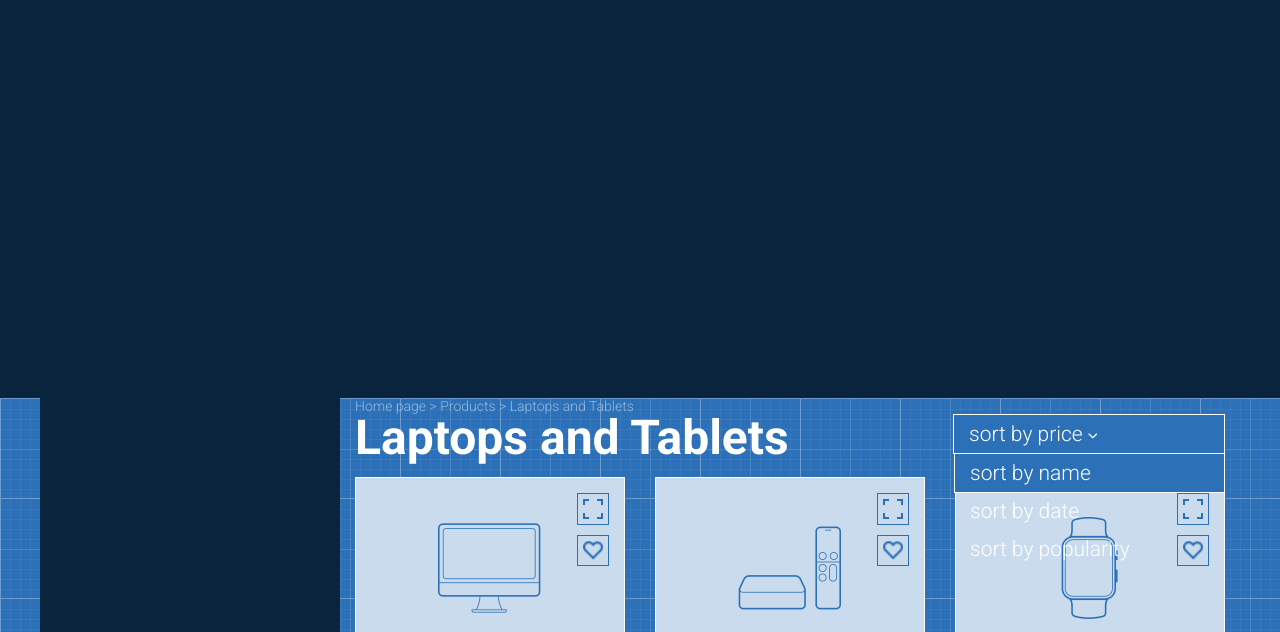
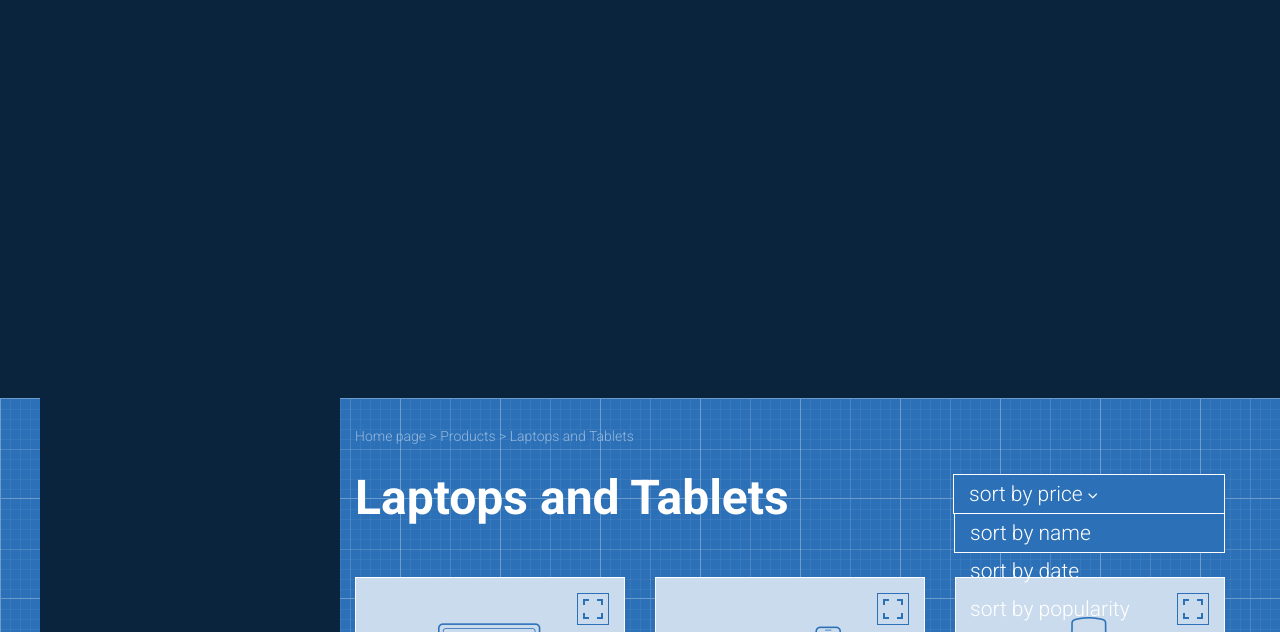
Before and after one commit to marianabalanchuk/shop-page-layout, a plain HTML site: page index.html in a window 1280 px wide. Shown: the part 102-734 px from the top of the page. Drawn offline with Linux system fonts and the light colour scheme.

Commit message:
added margins

```diff
--- a/style.css
+++ b/style.css
@@ -291,6 +291,10 @@ input:focus {
   border: none;
   margin: 15px auto;
 }
+
+.nav-menu {
+  margin: 30px 0;
+}
 .nav-menu p,
 .nav-menu a {
   display: inline;
@@ -306,6 +310,7 @@ input:focus {
   font-weight: bold;
   color: white;
   padding: 0;
+  margin-bottom: 40px;
 }
 
 .sorting-block {
```
